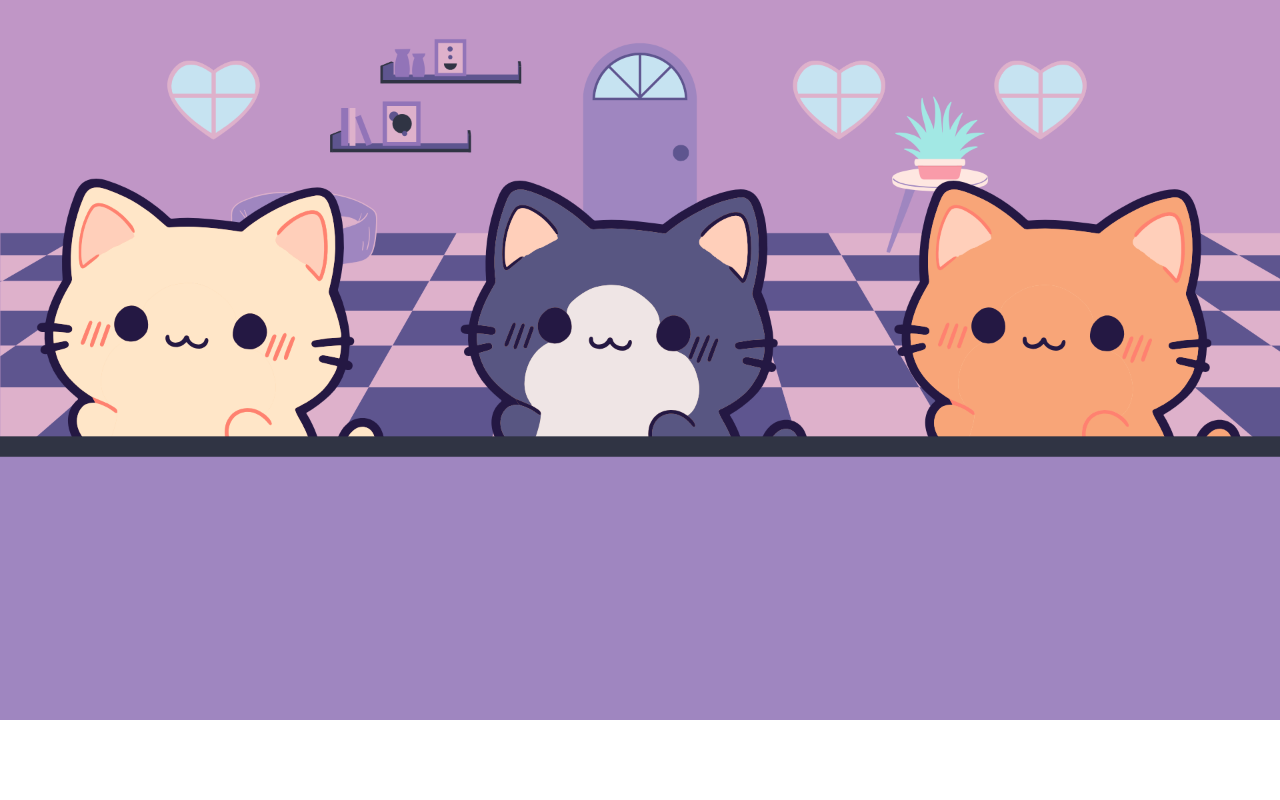
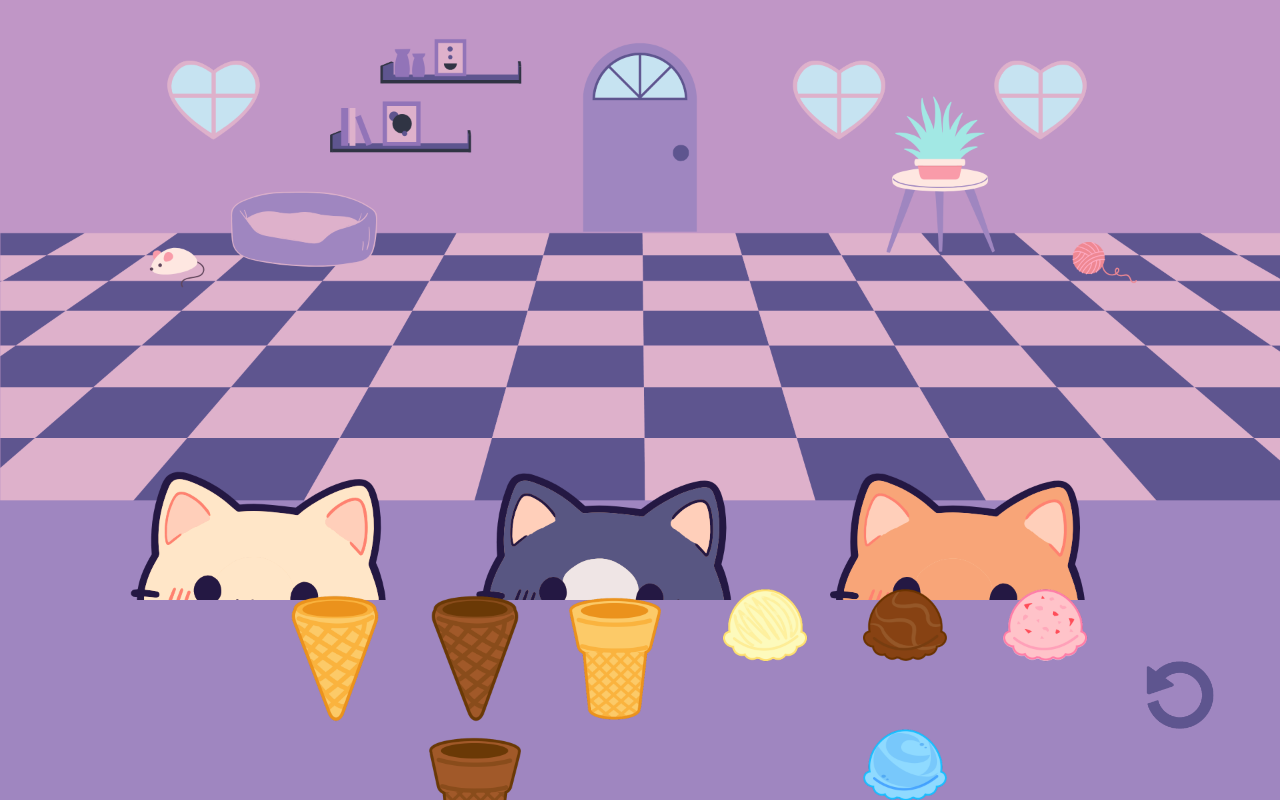
Before and after one commit to danielledonnelly/kittycones, a React (Vite) app: page / in a window 1280 px wide. Built offline with nearby package versions, Linux system fonts and the light colour scheme.

Commit message:
technically something

```diff
--- a/src/App.jsx
+++ b/src/App.jsx
@@ -1,6 +1,36 @@
-import React from 'react';
+import React, { useState } from 'react';
 
 function App() {
+  const [selectedCone, setSelectedCone] = useState(null);
+  const [selectedScoops, setSelectedScoops] = useState([]);
+
+  const cones = [
+    'light-cone.png',
+    'dark-cone.png',
+    'light-cake-cone.png',
+    'dark-cake-cone.png',
+  ];
+
+  const scoops = [
+    'vanilla-scoop.png',
+    'chocolate-scoop.png',
+    'strawberry-scoop.png',
+    'blueberry-scoop.png',
+  ];
+
+  const handleConeClick = (cone) => {
+    setSelectedCone(cone);
+  };
+
+  const handleScoopClick = (scoop) => {
+    setSelectedScoops((prevScoops) => [...prevScoops, scoop]);
+  };
+
+  const handleRestart = () => {
+    setSelectedCone(null);
+    setSelectedScoops([]);
+  };
+
   return (
     <div style={{ position: 'relative', width: '100vw', height: '100vh', overflow: 'hidden' }}>
       {/* Background Layer */}
@@ -25,25 +55,157 @@ function App() {
           position: 'absolute',
           width: '100vw',
           height: 'auto',
-          top: 0,
+          bottom: 0,
           left: 0,
           zIndex: 2,
         }}
       />
 
-      {/* Counter Layer */}
-      <img
-        src="/assets/counter.png"
-        alt="Counter"
+      {/* Counter */}
+      <div
         style={{
           position: 'absolute',
-          width: '100vw',
-          height: 'auto',
-          top: 0,
-          left: 0,
+          width: '100%',
+          maxHeight: '25vh', // Increased height to 25% of the screen
+          backgroundColor: '#9F86C0',
+          bottom: 0,
           zIndex: 3,
+          display: 'flex',
+          alignItems: 'center',
+          justifyContent: 'space-between',
+          padding: '20px 40px 30px', // Added padding to left, right, and bottom
+          boxSizing: 'border-box', // Ensures padding doesn't overflow the container
         }}
-      />
+      >
+        {/* Assembled Ice Cream */}
+        <div
+          style={{
+            flex: '0 0 auto',
+            width: '220px',
+            height: '220px',
+            position: 'relative',
+          }}
+        >
+          {selectedCone && (
+            <img
+              src={`/assets/${selectedCone}`}
+              alt="Selected Cone"
+              style={{
+                position: 'absolute',
+                bottom: 0,
+                width: '100%',
+              }}
+            />
+          )}
+          {selectedScoops.map((scoop, index) => (
+            <img
+              key={index}
+              src={`/assets/${scoop}`}
+              alt={`Scoop ${index + 1}`}
+              style={{
+                position: 'absolute',
+                bottom: `${210 + index * 50}px`, // Slightly adjusted scoops
+                left: '50%',
+                transform: 'translateX(-50%)',
+                width: '110%',
+              }}
+            />
+          ))}
+        </div>
+
+        {/* Buttons for Cones */}
+        <div
+          style={{
+            flex: '1 1 auto',
+            display: 'flex',
+            flexWrap: 'wrap',
+            gap: '20px',
+            justifyContent: 'center',
+          }}
+        >
+          {cones.map((cone) => (
+            <button
+              key={cone}
+              onClick={() => handleConeClick(cone)}
+              style={{
+                background: 'none',
+                padding: '10px',
+                cursor: 'pointer',
+                width: '120px',
+                height: '120px',
+                border: 'none',
+                outline: 'none', // Remove the outline
+              }}
+            >
+              <img
+                src={`/assets/${cone}`}
+                alt={cone}
+                style={{ width: '100%', height: 'auto', display: 'block' }}
+              />
+            </button>
+          ))}
+        </div>
+
+        {/* Buttons for Scoops */}
+        <div
+          style={{
+            flex: '1 1 auto',
+            display: 'flex',
+            flexWrap: 'wrap',
+            gap: '20px',
+            justifyContent: 'center',
+          }}
+        >
+          {scoops.map((scoop) => (
+            <button
+              key={scoop}
+              onClick={() => handleScoopClick(scoop)}
+              style={{
+                background: 'none',
+                padding: '10px',
+                cursor: 'pointer',
+                width: '120px',
+                height: '120px',
+                border: 'none',
+                outline: 'none', // Remove the outline
+              }}
+            >
+              <img
+                src={`/assets/${scoop}`}
+                alt={scoop}
+                style={{ width: '100%', height: 'auto', display: 'block' }}
+              />
+            </button>
+          ))}
+        </div>
+
+        {/* Restart Button */}
+        <div
+          style={{
+            flex: '0 0 auto',
+            width: '120px',
+            height: '120px',
+          }}
+        >
+          <button
+            onClick={handleRestart}
+            style={{
+              background: 'none',
+              border: 'none',
+              outline: 'none', // Remove the outline
+              cursor: 'pointer',
+              width: '100%',
+              height: '100%',
+            }}
+          >
+            <img
+              src="/assets/restart.png"
+              alt="Restart"
+              style={{ width: '100%', height: 'auto', display: 'block' }}
+            />
+          </button>
+        </div>
+      </div>
     </div>
   );
 }
```
Also changed, not shown: public/assets/customers.png, public/assets/restart.png (added).
